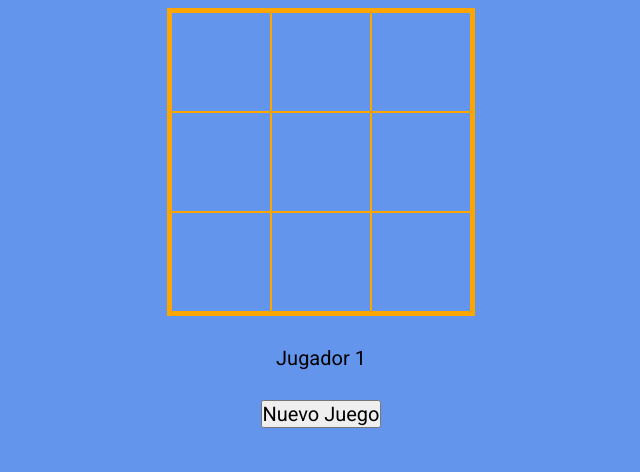
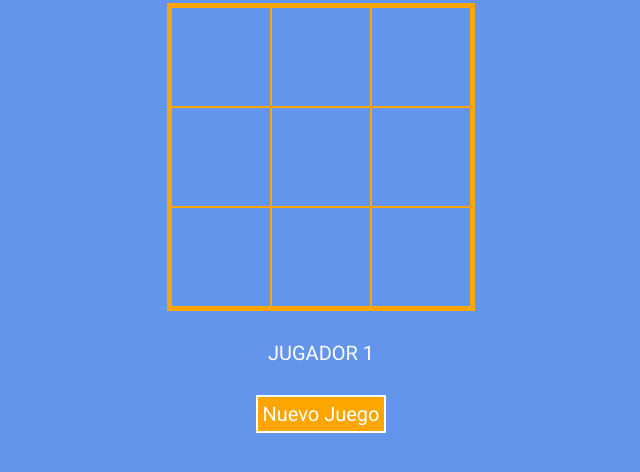
Before and after one commit to gerespinosa/14.TicTacToe, a plain HTML site: page index.html in a window 1280 px wide. Shown: the part 226-698 px from the top of the page, without its empty margins (319-959 px from the left). Drawn offline with Linux system fonts and the light colour scheme.

Commit message:
Updated button style

```diff
--- a/index.html
+++ b/index.html
@@ -23,7 +23,7 @@
         <div class="casilla" id="casilla8"></div>
         <div class="casilla" id="casilla9"></div>
     </div>
-    <div id="jugadorText" value="1">Jugador 1</div>
+    <div id="jugador-text" value="1">Jugador 1</div>
 
     <button id="nuevo-juego">Nuevo Juego</button>
 
--- a/main.js
+++ b/main.js
@@ -1,6 +1,6 @@
 window.onload = () => {
     const casillas = document.querySelectorAll('.casilla');
-    let jugador = document.getElementById('jugadorText');
+    let jugador = document.getElementById('jugador-text');
     const casilla1 = document.getElementById('casilla1')
     const casilla2 = document.getElementById('casilla2')
     const casilla3 = document.getElementById('casilla3')
@@ -63,13 +63,11 @@ window.onload = () => {
                 if (jugador.textContent == 'Ganador jugador 1')
                 {
                     jugador.style.backgroundColor = 'skyblue'
-                    jugador.style.textTransform = 'uppercase'
                     jugador.style.border = '2px solid orange'
                     jugador.style.padding = '5px'
                 }
                 else if (jugador.textContent == 'Ganador jugador 2'){
                     jugador.style.backgroundColor = 'purple'
-                    jugador.style.textTransform = 'uppercase'
                     jugador.style.border = '2px solid orange'
                     jugador.style.padding = '5px'
                 }
--- a/style.css
+++ b/style.css
@@ -41,3 +41,15 @@ body{
     text-align: center;
     vertical-align: center;
 }
+
+#jugador-text {
+    color: white;
+    text-transform: uppercase;
+}
+
+#nuevo-juego{
+    background-color: orange;
+    padding: 5px;
+    border: 2px solid white;
+    color: white;
+}
```
